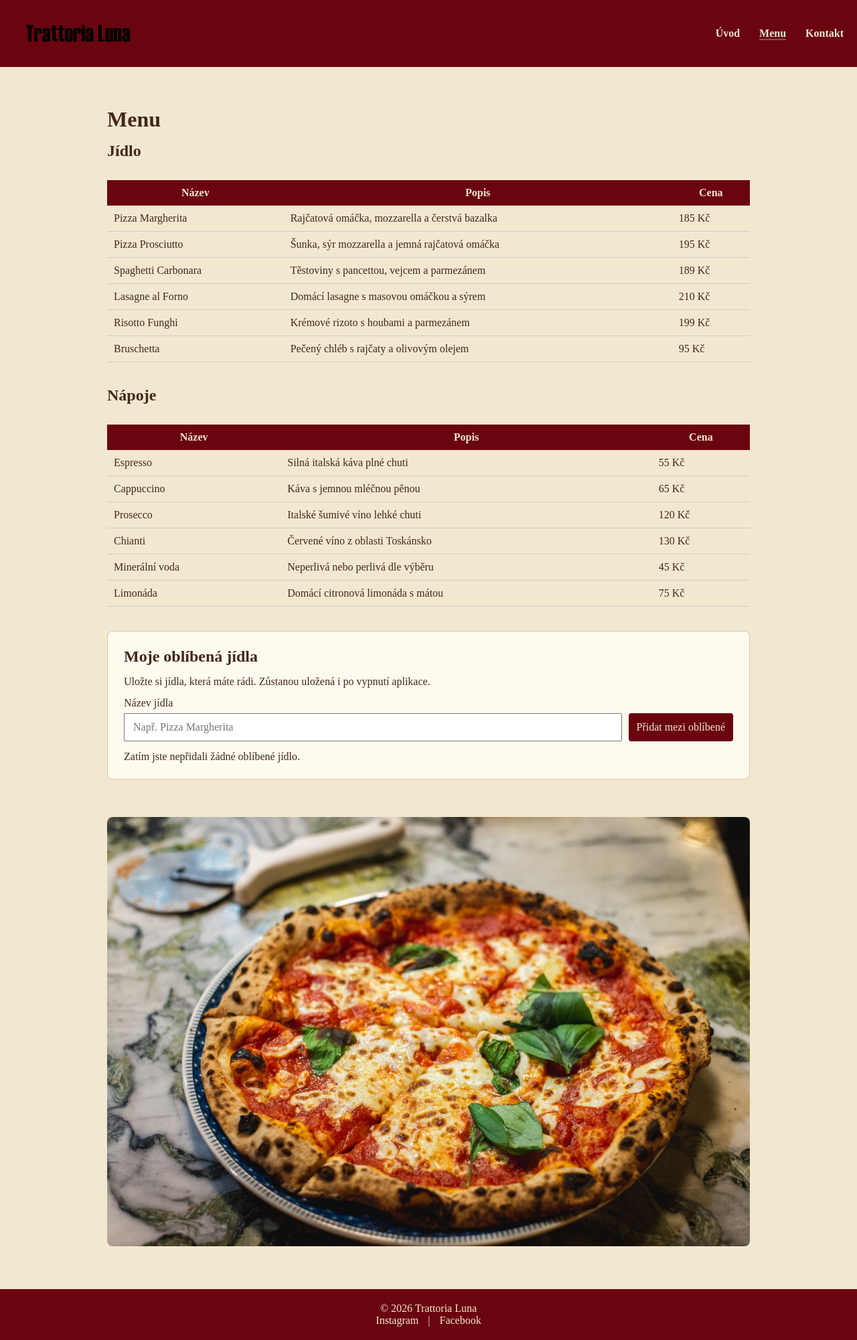
After one commit to Arcibaldbrat/JS-Node, a Node project: template src/app/views/menu.ejs in a window 1280 px wide. The commit adds this page. Shown: the whole page at 67% size. Run offline with Node 20 templates, Linux system fonts and the light colour scheme; the template is opened without the code that fills it, so the values that code supplies are empty.

Commit message:
plne funkcni

```diff
--- a/src/Server.js
+++ b/src/Server.js
@@ -1,41 +1,17 @@
-<<<<<<< Updated upstream
-// nacteni nastaveni ze souboru .env
 require('dotenv').config();
 
-// pouzite nastaveni
-const port = process.env.PORT;
+const app = require('./app');
+const postsModel = require('./app/models/postsModel');
+const favoritesModel = require('./app/models/favoritesModel');
+const port = Number(process.env.PORT || 8000);
 
-// spusteni serveru pro aplikaci
-require('http').createServer(require('./app'))
-.listen(port, () => {
-    // hlaska pri spusteni serveru
-    console.log(`Server běží na http://localhost:${port}`);
-});
-=======
-import express from 'express';
-import router from './router.js'; // Připojení tvého souboru s routami
-
-// nastaveni
-const app = express();
-
-// Middleware pro zpracování dat z HTML formulářů (bez tohoto by POST data byla undefined)
-app.use(express.urlencoded({ extended: true }));
-// Middleware pro zpracování JSON dat (pokud bys posílal data přes fetch/AJAX)
-app.use(express.json());
-
-// staticke soubory (HTML, CSS, obrazky)
-app.use(express.static('public'));
-
-// Použití tvého custom routeru pro definici cest k databázi
-app.use('/', router);
-
-// custom URL mimo staticke stranky (nechávám původní pro test, i když se to běžně dává do routeru)
-app.get('/test', (req, res) => {
-  res.send('Hello World');
-});
-
-// spusteni serveru
-app.listen(3000, () => {
-  console.log('Server is running on http://localhost:3000');
-});
->>>>>>> Stashed changes
+Promise.all([postsModel.initializeDatabase(), favoritesModel.initializeDatabase()])
+	.then(() => {
+		app.listen(port, () => {
+			console.log(`Server běží na http://localhost:${port}`);
+		});
+	})
+	.catch((error) => {
+		console.error('Nepodařilo se spustit aplikaci:', error);
+		process.exitCode = 1;
+	});
--- a/src/app/controllers/defaultController.js
+++ b/src/app/controllers/defaultController.js
@@ -9,7 +9,8 @@ exports.index = (req, res) => {
 
 // chybova stranka
 exports.error = (req, res) => {
-    res.render('error', {
+    res.status(404).render('error', {
 		titulek: 'Chyba',
+		zprava: 'Požadovaná stránka nebyla nalezena.',
 	});
 }
--- a/src/app/routes/postsRouter.js
+++ b/src/app/routes/postsRouter.js
@@ -7,7 +7,7 @@ const router = require('express').Router();
 // co se da chtit pomoci URL s posts
 //  vsechny URL zacinaly /posts, jinak
 //  by nas sem defaultRouter neposlal
-router.get('/delete/:id', controller.deletePost);
+router.post('/:id/delete', controller.deletePost);
 router.post('/new', controller.addPost);
 router.get('/:id', controller.showPost);
 router.get('/', controller.allPosts);
--- a/src/app/views/error.ejs
+++ b/src/app/views/error.ejs
@@ -8,6 +8,7 @@
 </head>
 <body>
     <h1><%= titulek %></h1>
-    <p>:-&lpar; něco se stalo...</p>
+    <p><%= typeof zprava === 'undefined' ? 'Něco se pokazilo.' : zprava %></p>
+    <p><a href="/posts">Zpět na příspěvky</a></p>
 </body>
 </html>
--- a/src/app/views/index.ejs
+++ b/src/app/views/index.ejs
@@ -10,5 +10,6 @@
     <h1><%= titulek %></h1>
     <p>Vítejte u mě! <i>(<%= jmeno %>)</i></p>
 	<p>Dnes je <b><%= datum %></b></p>
+    <p><a href="/posts">Správa příspěvků</a></p>
 </body>
 </html>
--- /dev/null
+++ b/src/app/views/menu.ejs
@@ -0,0 +1,92 @@
+<!DOCTYPE html>
+<html lang="cs">
+<head>
+    <meta charset="UTF-8">
+    <meta name="viewport" content="width=device-width, initial-scale=1.0">
+    <title><%= titulek %></title>
+    <link rel="stylesheet" href="/style.css">
+</head>
+<body>
+<header>
+    <div class="navbar">
+        <img src="/obrazky/logo1.png" class="logo" alt="Trattoria Luna">
+        <nav>
+            <a href="/index.html">Úvod</a>
+            <a href="/Menu.html" class="active">Menu</a>
+            <a href="/kontakt.html">Kontakt</a>
+        </nav>
+    </div>
+</header>
+
+<main>
+    <h1>Menu</h1>
+
+    <section aria-labelledby="jidlo-heading">
+        <h2 id="jidlo-heading">Jídlo</h2>
+        <table>
+            <tr><th>Název</th><th>Popis</th><th>Cena</th></tr>
+            <tr><td>Pizza Margherita</td><td>Rajčatová omáčka, mozzarella a čerstvá bazalka</td><td>185 Kč</td></tr>
+            <tr><td>Pizza Prosciutto</td><td>Šunka, sýr mozzarella a jemná rajčatová omáčka</td><td>195 Kč</td></tr>
+            <tr><td>Spaghetti Carbonara</td><td>Těstoviny s pancettou, vejcem a parmezánem</td><td>189 Kč</td></tr>
+            <tr><td>Lasagne al Forno</td><td>Domácí lasagne s masovou omáčkou a sýrem</td><td>210 Kč</td></tr>
+            <tr><td>Risotto Funghi</td><td>Krémové rizoto s houbami a parmezánem</td><td>199 Kč</td></tr>
+            <tr><td>Bruschetta</td><td>Pečený chléb s rajčaty a olivovým olejem</td><td>95 Kč</td></tr>
+        </table>
+    </section>
+
+    <section aria-labelledby="napoje-heading">
+        <h2 id="napoje-heading">Nápoje</h2>
+        <table>
+            <tr><th>Název</th><th>Popis</th><th>Cena</th></tr>
+            <tr><td>Espresso</td><td>Silná italská káva plné chuti</td><td>55 Kč</td></tr>
+            <tr><td>Cappuccino</td><td>Káva s jemnou mléčnou pěnou</td><td>65 Kč</td></tr>
+            <tr><td>Prosecco</td><td>Italské šumivé víno lehké chuti</td><td>120 Kč</td></tr>
+            <tr><td>Chianti</td><td>Červené víno z oblasti Toskánsko</td><td>130 Kč</td></tr>
+            <tr><td>Minerální voda</td><td>Neperlivá nebo perlivá dle výběru</td><td>45 Kč</td></tr>
+            <tr><td>Limonáda</td><td>Domácí citronová limonáda s mátou</td><td>75 Kč</td></tr>
+        </table>
+    </section>
+
+    <section class="favorites" aria-labelledby="favorites-heading">
+        <h2 id="favorites-heading">Moje oblíbená jídla</h2>
+        <p>Uložte si jídla, která máte rádi. Zůstanou uložená i po vypnutí aplikace.</p>
+
+        <% if(chyba) { %>
+            <p class="form-error" role="alert"><%= chyba %></p>
+        <% } %>
+        <form action="/menu/favorites" method="post">
+            <label for="favorite-name">Název jídla</label>
+            <div class="favorite-entry">
+                <input id="favorite-name" name="nazev" type="text" maxlength="100" required placeholder="Např. Pizza Margherita">
+                <button type="submit">Přidat mezi oblíbené</button>
+            </div>
+        </form>
+
+        <% if(oblibenaJidla.length === 0) { %>
+            <p>Zatím jste nepřidali žádné oblíbené jídlo.</p>
+        <% } else { %>
+            <ul class="favorite-list">
+                <% for(const jidlo of oblibenaJidla) { %>
+                    <li>
+                        <span><%= jidlo.nazev %></span>
+                        <form action="/menu/favorites/<%= jidlo.id %>/delete" method="post">
+                            <button type="submit" class="remove-favorite">Odebrat</button>
+                        </form>
+                    </li>
+                <% } %>
+            </ul>
+        <% } %>
+    </section>
+
+    <img src="/obrazky/jidlo.jpg" alt="Jídlo v restauraci" class="menu-image">
+</main>
+
+<footer>
+    <p>© 2026 Trattoria Luna</p>
+    <p>
+        <a href="https://www.instagram.com/">Instagram</a> |
+        <a href="https://www.facebook.com/">Facebook</a>
+    </p>
+</footer>
+</body>
+</html>
--- a/src/app/views/post.ejs
+++ b/src/app/views/post.ejs
@@ -8,7 +8,7 @@
 </head>
 <body>
     <h1><%= titulek %></h1>
-    <% if(typeof prispevek == 'undefined' || prispevek == false) { %>
+    <% if(!prispevek) { %>
         <p><i>Takový příspěvek neexistuje.</i></p>
     <% } else { %>
         <div id="<%= prispevek.id %>">
--- a/src/public/style.css
+++ b/src/public/style.css
@@ -108,6 +108,80 @@ td {
     border-bottom: 1px solid #ccc;
 }
 
+section {
+    margin-bottom: 36px;
+}
+
+.favorites {
+    padding: 24px;
+    background-color: #fffaf0;
+    border: 1px solid #d8c8a4;
+    border-radius: 8px;
+}
+
+.favorites > p,
+.favorites form {
+    margin-top: 14px;
+}
+
+.favorite-entry {
+    display: flex;
+    flex-wrap: wrap;
+    gap: 10px;
+    margin-top: 6px;
+}
+
+.favorite-entry input {
+    flex: 1 1 240px;
+}
+
+.favorite-entry input,
+.favorite-entry button,
+.remove-favorite {
+    min-height: 42px;
+    padding: 9px 12px;
+    font: inherit;
+}
+
+.favorite-entry button,
+.remove-favorite {
+    color: #F2E8CF;
+    background-color: #6A040F;
+    border: 0;
+    border-radius: 4px;
+    cursor: pointer;
+}
+
+.favorite-entry button:hover,
+.remove-favorite:hover {
+    background-color: #432818;
+}
+
+.form-error {
+    color: #9b1c1c;
+    font-weight: bold;
+}
+
+.favorite-list {
+    margin-top: 16px;
+    list-style: none;
+}
+
+.favorite-list li {
+    display: flex;
+    align-items: center;
+    justify-content: space-between;
+    gap: 16px;
+    padding: 12px 0;
+    border-bottom: 1px solid #d8c8a4;
+}
+
+.menu-image {
+    width: 100%;
+    margin-top: 20px;
+    border-radius: 8px;
+}
+
 tr:hover {
     background-color: #f1e4c5;
 }
```
Also changed, not shown: src/app/controllers/menuController.js (added, +61 -0 lines), src/app/controllers/postsController.js (+52 -35 lines), src/app/index.js (+11 -0 lines), src/app/models/favoritesModel.js (added, +53 -0 lines), src/app/models/postsModel.js (+43 -45 lines), src/app/routes/menuRouter.js (added, +8 -0 lines), src/app/views/posts.ejs (+16 -11 lines), src/package.json (+3 -10 lines), README.md, 2 other files.
